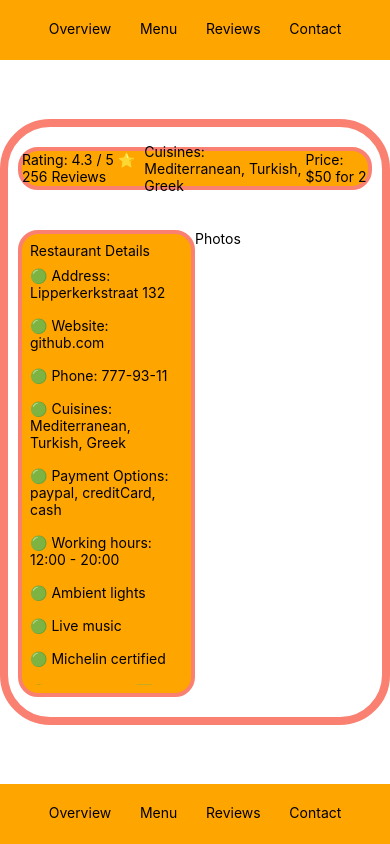
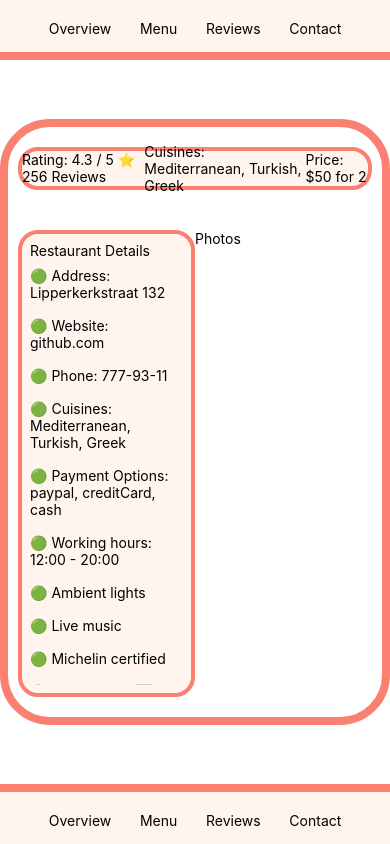
Before and after one commit to burakbilgehan/reservle, a React Native app: screen / in a window 390 px wide. Built offline with nearby package versions, Linux system fonts and the light colour scheme; what react-native-paper-dates would draw is missing.

Commit message:
Change backgound colors and create button component

```diff
--- /dev/null
+++ b/src/components/buttons/submitButton/SubmitButton.tsx
@@ -0,0 +1,18 @@
+import { TouchableOpacity, View, Text } from "react-native";
+import { styles } from "./SubmitButton.styles";
+
+const SubmitButton = ({
+  title,
+  onPress,
+}: {
+  title: string;
+  onPress: () => void;
+}) => {
+  return (
+    <TouchableOpacity onPress={onPress} style={styles.button}>
+      <Text style={styles.title}>{title}</Text>
+    </TouchableOpacity>
+  );
+};
+
+export default SubmitButton;
--- /dev/null
+++ b/src/components/buttons/submitButton/submitButton.styles.ts
@@ -0,0 +1,16 @@
+import { StyleSheet } from "react-native";
+
+export const styles = StyleSheet.create({
+  button: {
+    backgroundColor: "salmon",
+    alignItems: "center",
+    padding: 10,
+    // border
+    borderRadius: 8,
+    borderColor: "salmon",
+    borderWidth: 8,
+  },
+  title: {
+    color: "white",
+  },
+});
--- a/src/pages/reservation/components/footer/footerStyles.ts
+++ b/src/pages/reservation/components/footer/footerStyles.ts
@@ -3,7 +3,10 @@ import { StyleSheet } from "react-native";
 export const styles = StyleSheet.create({
   header: {
     padding: 20,
-    backgroundColor: "orange",
+    backgroundColor: "seashell",
+    borderColor: "salmon",
+    borderWidth: 0,
+    borderTopWidth: 8,
   },
   headerItem: {},
 });
--- a/src/pages/reservation/components/header/headerStyles.ts
+++ b/src/pages/reservation/components/header/headerStyles.ts
@@ -3,7 +3,10 @@ import { StyleSheet } from "react-native";
 export const styles = StyleSheet.create({
   header: {
     padding: 20,
-    backgroundColor: "orange",
+    backgroundColor: "seashell",
+    borderWidth: 0,
+    borderBottomWidth: 8,
+    borderColor: "salmon"
   },
   headerItem: {},
 });
--- a/src/pages/reservation/components/overview/details/DetailsStyles.ts
+++ b/src/pages/reservation/components/overview/details/DetailsStyles.ts
@@ -11,7 +11,7 @@ export const styles = StyleSheet.create({
     padding: 8,
     //
 
-    backgroundColor: "orange",
+    backgroundColor: "seashell",
     // border
     borderColor: "salmon",
     borderWidth: 4,
--- a/src/pages/reservation/components/overview/indicators/IndicatorsStyles.ts
+++ b/src/pages/reservation/components/overview/indicators/IndicatorsStyles.ts
@@ -19,7 +19,7 @@ export const styles = StyleSheet.create({
     }),
     //
 
-    backgroundColor: "orange",
+    backgroundColor: "seashell",
     // border
     borderColor: "salmon",
     borderWidth: 4,
--- a/src/pages/reservation/components/reservation/ReservationForm.tsx
+++ b/src/pages/reservation/components/reservation/ReservationForm.tsx
@@ -5,6 +5,7 @@ import { styles } from "./reservationFormStyles";
 import PartySizePicker from "./partySizePicker/PartySizePicker";
 import { useContext } from "react";
 import { ReservationInfoContext } from "../../../../context/ReservationInfoContext";
+import SubmitButton from "../../../../components/buttons/submitButton/SubmitButton";
 
 const ReservationForm = () => {
   const { selectedDate, selectedTimeslot, selectedPartySize } = useContext(
@@ -29,7 +30,7 @@ const ReservationForm = () => {
         </View>
       </View>
       <View style={styles.button}>
-        <Button title="Reserve" onPress={onPress} />
+        <SubmitButton title="Reserve" onPress={onPress} />
       </View>
     </View>
   );
--- a/src/pages/reservation/components/reservation/reservationFormStyles.ts
+++ b/src/pages/reservation/components/reservation/reservationFormStyles.ts
@@ -13,7 +13,7 @@ export const styles = StyleSheet.create({
     borderWidth: 8,
     borderStyle: "solid",
     borderRadius: 50,
-    backgroundColor: "sandybrown",
+    backgroundColor: "seashell",
     maxWidth: 320,
     minWidth: 320,
     alignSelf: "center",
@@ -34,7 +34,7 @@ export const styles = StyleSheet.create({
   button: {
     display: "flex",
     flex: 1 / 6,
-    justifyContent: "center",
+    // justifyContent: "center",
   },
   time: {
     flex: 1,
```
